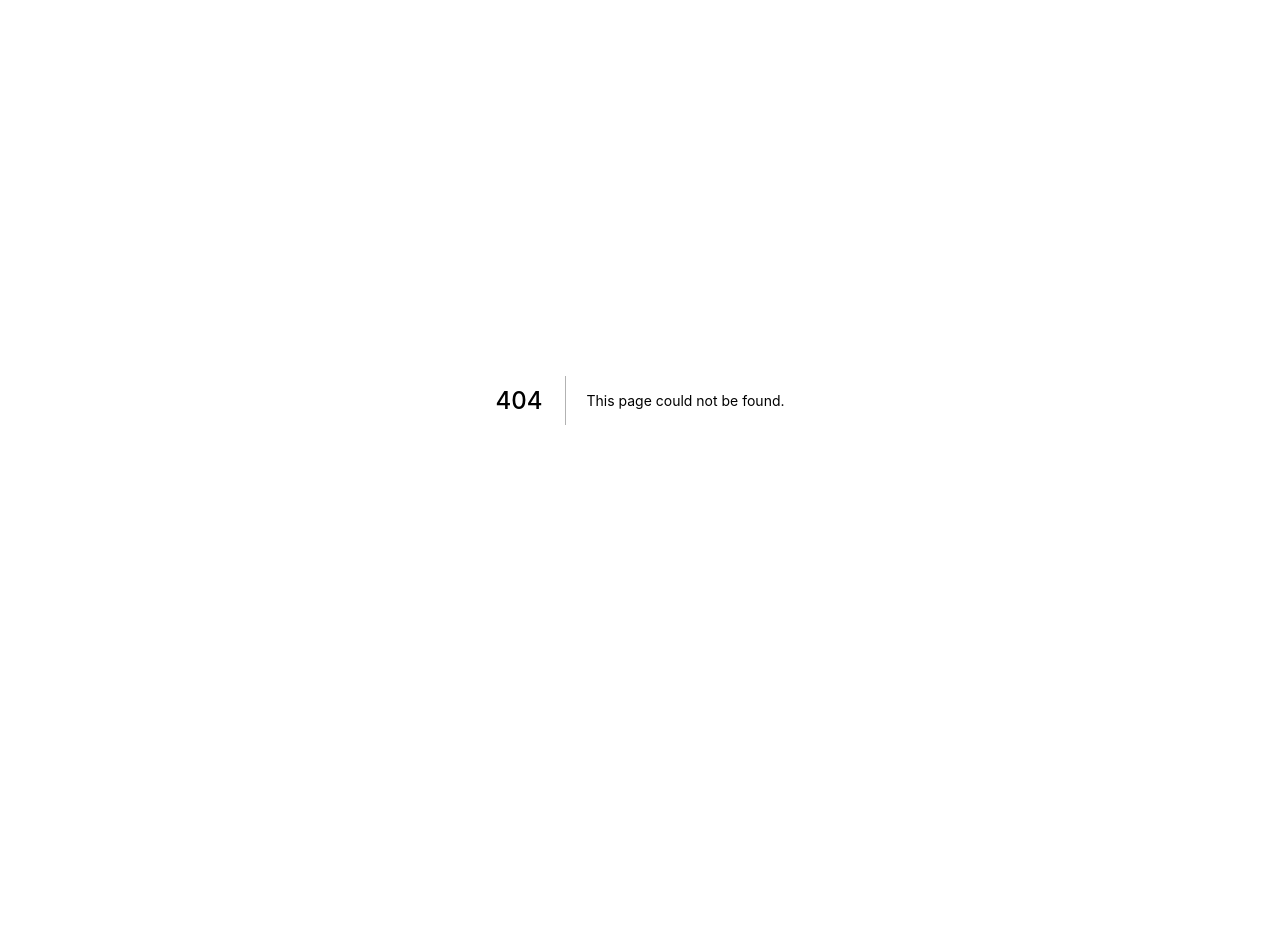
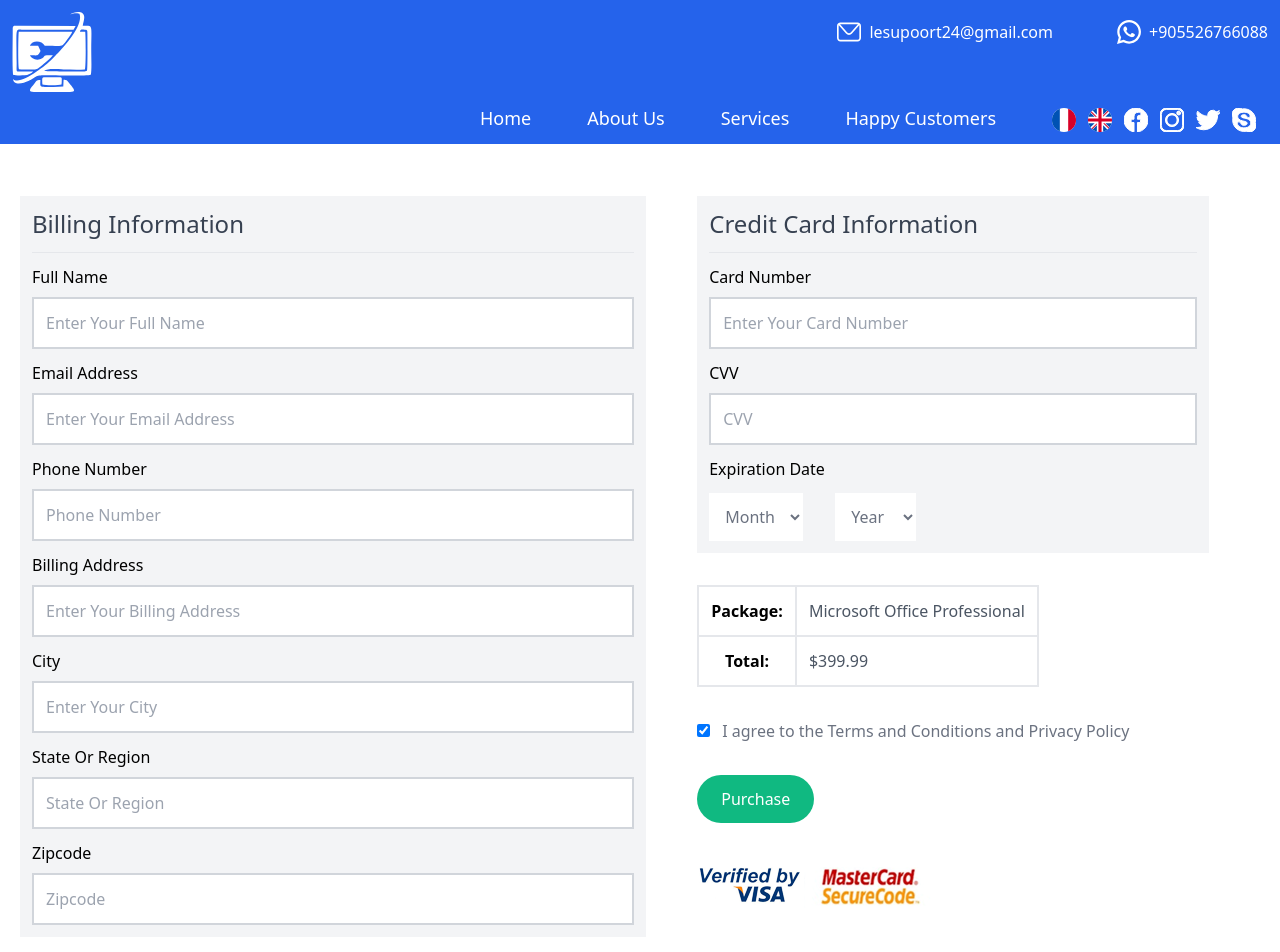
Before and after one commit to rashadataf/lesupportpc, a Next.js app: page /checkout in a window 1280 px wide. Before the commit this address had no page. Shown: the top 952 px of the page. Before the commit the page ends 800 px from the top, so only its background shows below. Built offline with nearby package versions, Linux system fonts and the light colour scheme.

Commit message:
-Feat: add checkout page

```diff
--- /dev/null
+++ b/components/Sections/Checkout.js
@@ -0,0 +1,157 @@
+export default function Checkout() {
+  return (
+    <div className="flex flex-col p-5 items-center w-full space-y-8 my-8 lg:flex-row lg:space-y-0 lg:items-start">
+      <div className="bg-gray-100 w-10/12 p-3 lg:w-full">
+        <h1 className="text-gray-700 text-2xl font-medium mb-3">
+          Billing Information
+        </h1>
+        <hr />
+        <div className="flex flex-col mt-3">
+          <label>Full Name</label>
+          <input
+            type="text"
+            placeholder="Enter Your Full Name"
+            className="bg-white p-3 border-2 border-gray-300 mt-2"
+          />
+        </div>
+        <div className="flex flex-col mt-3">
+          <label>Email Address</label>
+          <input
+            type="email"
+            placeholder="Enter Your Email Address"
+            className="bg-white p-3 border-2 border-gray-300 mt-2"
+          />
+        </div>
+        <div className="flex flex-col mt-3">
+          <label>Phone Number</label>
+          <input
+            type="text"
+            placeholder="Phone Number"
+            className="bg-white p-3 border-2 border-gray-300 mt-2"
+          />
+        </div>
+        <div className="flex flex-col mt-3">
+          <label>Billing Address</label>
+          <input
+            type="text"
+            placeholder="Enter Your Billing Address"
+            className="bg-white p-3 border-2 border-gray-300 mt-2"
+          />
+        </div>
+        <div className="flex flex-col mt-3">
+          <label>City</label>
+          <input
+            type="text"
+            placeholder="Enter Your City"
+            className="bg-white p-3 border-2 border-gray-300 mt-2"
+          />
+        </div>
+        <div className="flex flex-col mt-3">
+          <label>State Or Region</label>
+          <input
+            type="text"
+            placeholder="State Or Region"
+            className="bg-white p-3 border-2 border-gray-300 mt-2"
+          />
+        </div>
+        <div className="flex flex-col mt-3">
+          <label>Zipcode</label>
+          <input
+            type="text"
+            placeholder="Zipcode"
+            className="bg-white p-3 border-2 border-gray-300 mt-2"
+          />
+        </div>
+      </div>
+      <div className="flex flex-col items-center w-full space-y-8">
+        <div className="bg-gray-100 w-10/12 p-3">
+          <h1 className="text-gray-700 text-2xl font-medium mb-3">
+            Credit Card Information
+          </h1>
+          <hr />
+          <div className="flex flex-col mt-3">
+            <label>Card Number</label>
+            <input
+              type="text"
+              placeholder="Enter Your Card Number"
+              className="bg-white p-3 border-2 border-gray-300 mt-2"
+            />
+          </div>
+          <div className="flex flex-col mt-3">
+            <label>CVV</label>
+            <input
+              type="email"
+              placeholder="CVV"
+              className="bg-white p-3 border-2 border-gray-300 mt-2"
+            />
+          </div>
+          <div className="mt-3">
+            <label>Expiration Date</label>
+            <div className="space-x-8 mt-3">
+              <select className="bg-white p-3 text-gray-500">
+                <option>Month</option>
+                <option>1</option>
+                <option>2</option>
+                <option>3</option>
+                <option>4</option>
+                <option>5</option>
+                <option>6</option>
+                <option>7</option>
+                <option>8</option>
+                <option>9</option>
+                <option>10</option>
+                <option>11</option>
+                <option>12</option>
+              </select>
+              <select className="bg-white p-3 text-gray-500">
+                <option>Year</option>
+                <option>2021</option>
+                <option>2022</option>
+                <option>2023</option>
+                <option>2024</option>
+                <option>2025</option>
+                <option>2026</option>
+                <option>2027</option>
+                <option>2028</option>
+                <option>2029</option>
+                <option>2030</option>
+              </select>
+            </div>
+          </div>
+        </div>
+        <div className="w-10/12">
+          <table>
+            <tbody>
+              <tr>
+                <th className="border-2 p-3">Package:</th>
+                <td className="border-2 p-3 text-gray-600">
+                  Microsoft Office Professional
+                </td>
+              </tr>
+              <tr>
+                <th className="border-2 p-3">Total:</th>
+                <td className="border-2 p-3 text-gray-600">$399.99</td>
+              </tr>
+            </tbody>
+          </table>
+        </div>
+        <div className="w-10/12 text-gray-500 text-left">
+          <input type="checkbox" defaultChecked={true} className="mr-3" />I
+          agree to the{" "}
+          <a href="/terms" target="_BLANK">
+            Terms and Conditions
+          </a>{" "}
+          and <a href="/privacy">Privacy Policy</a>
+        </div>
+        <div className="w-10/12">
+          <button className="mb-3 rounded-full py-3 px-6 bg-green-500 text-white">
+            Purchase
+          </button>
+        </div>
+        <div className="w-10/12">
+          <img src="/verfifiedsign.png" />
+        </div>
+      </div>
+    </div>
+  );
+}
--- /dev/null
+++ b/pages/checkout.js
@@ -0,0 +1,22 @@
+import Head from "next/head";
+import NavBar from "../components/NavBar/NavBar";
+import CopyRights from "../components/Sections/CopyRights";
+import Checkout from "../components/Sections/Checkout";
+import SiteInfo from "../components/Sections/SiteInfo";
+import PaymentLogo from "../components/Sections/PaymentLogo";
+
+export default function Terms() {
+  return (
+    <div>
+      <Head>
+        <title>Le Support PC</title>
+        <link rel="icon" href="/favicon.png" />
+      </Head>
+      <NavBar />
+      <Checkout />
+      <PaymentLogo />
+      <SiteInfo />
+      <CopyRights />
+    </div>
+  );
+}
```
Also changed, not shown: public/verfifiedsign.png (added).
